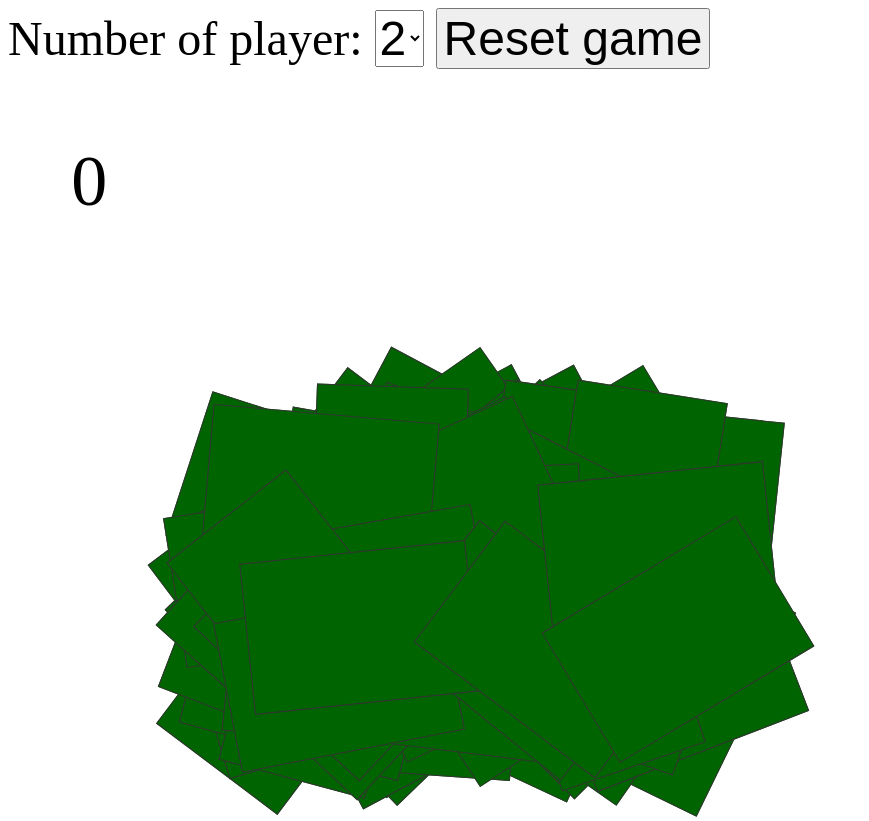
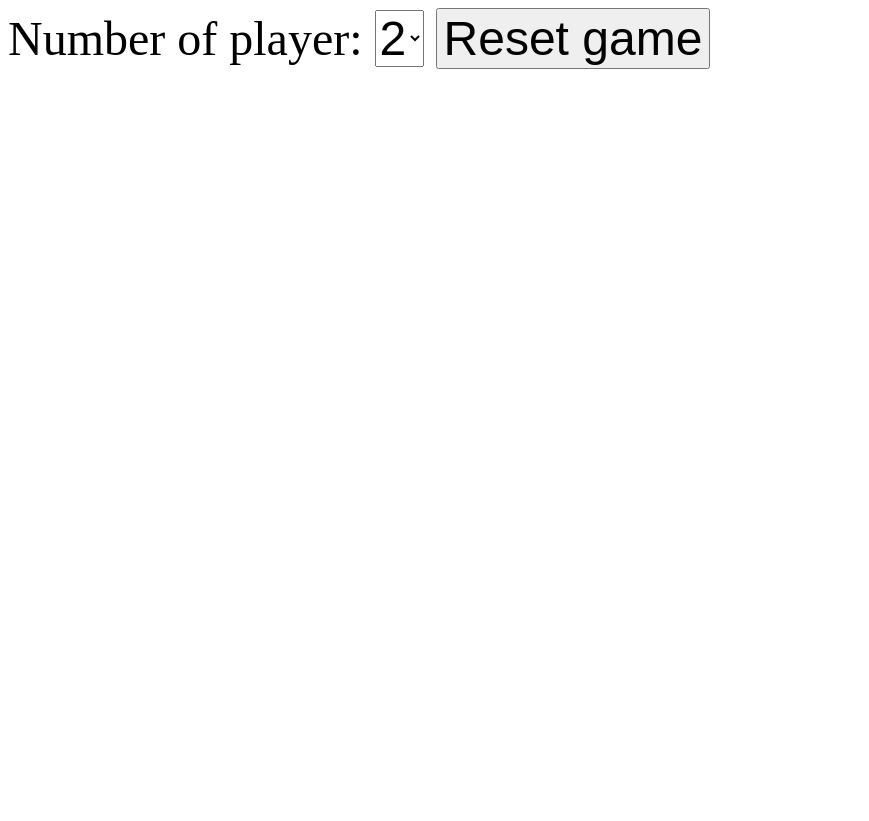
Before and after one commit to 708otani/bouzu_mekuri, a plain HTML site: page index.html in a window 1280 px wide. Shown: the top 821 px of the page, without its empty margins (0-869 px from the left). Drawn offline with Linux system fonts and the light colour scheme.

Commit message:
Update index.html

```diff
--- a/index.html
+++ b/index.html
@@ -17,6 +17,6 @@ width: 80%"></div>
 </div>
 <div id="cardContainer" style="height: 600px; width: 100%"></div>
 <div id="players"></div>
-<script src="script.js" onload=reset_game()></script>
+<script src="script.js" onloaded=reset_game()></script>
 </body>
 </html>
```
